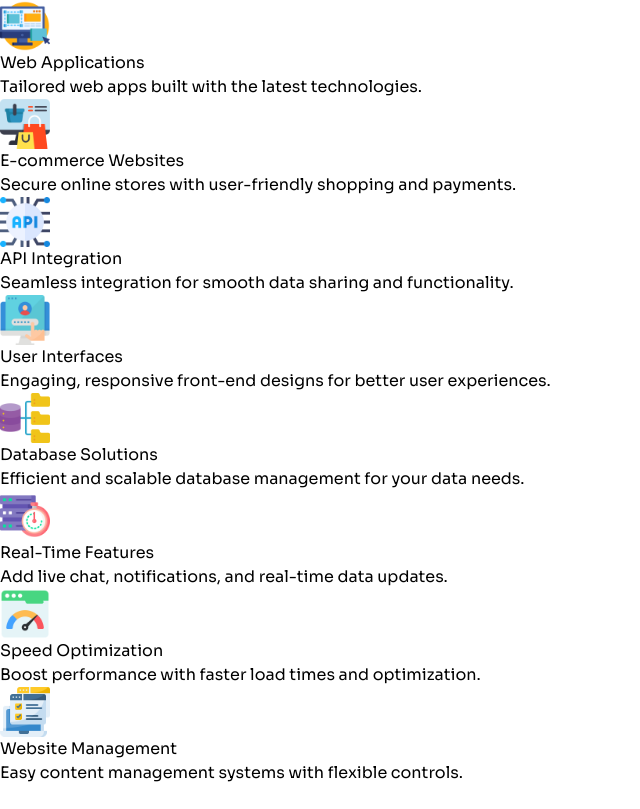
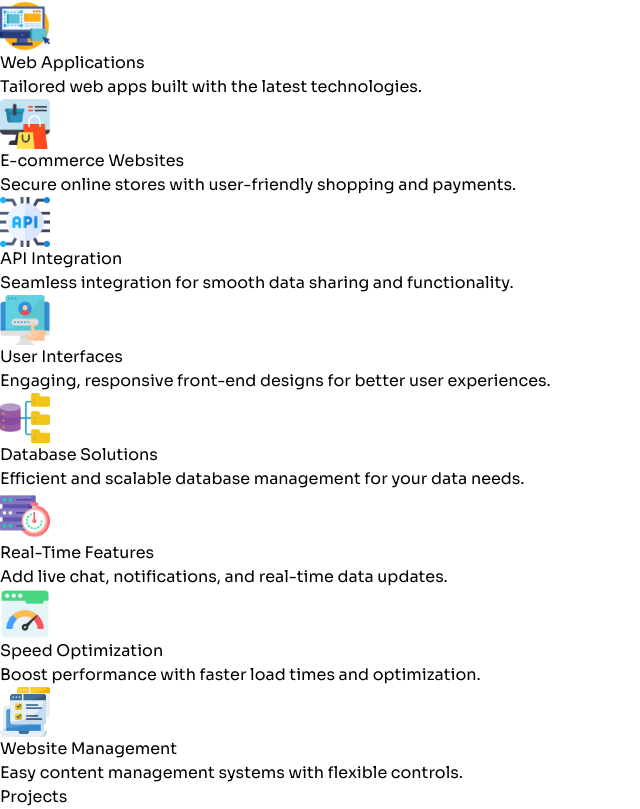
Before and after one commit to AmruthLP12/devportfoilio, a Next.js app: page / in a window 1280 px wide. Shown: the part 1925-2734 px from the top of the page, without its empty margins (0-640 px from the left). Before the commit the page ends 2710 px from the top, so only its background shows below. Built offline with nearby package versions, Linux system fonts and the light colour scheme.

Commit message:
Projects Started

```diff
--- a/components/Home/Home.tsx
+++ b/components/Home/Home.tsx
@@ -2,6 +2,7 @@ import React from "react";
 import Hero from "./Hero/Hero";
 import About from "./About/About";
 import Services from "./Services/Services";
+import Projects from "./Projects/Projects";
 
 const Home = () => {
   return (
@@ -9,6 +10,7 @@ const Home = () => {
       <Hero />
       <About />
       <Services />
+      <Projects />
     </div>
   );
 };
--- /dev/null
+++ b/components/Home/Projects/Projects.tsx
@@ -0,0 +1,9 @@
+import React from 'react'
+
+const Projects = () => {
+  return (
+    <div>Projects</div>
+  )
+}
+
+export default Projects
```
